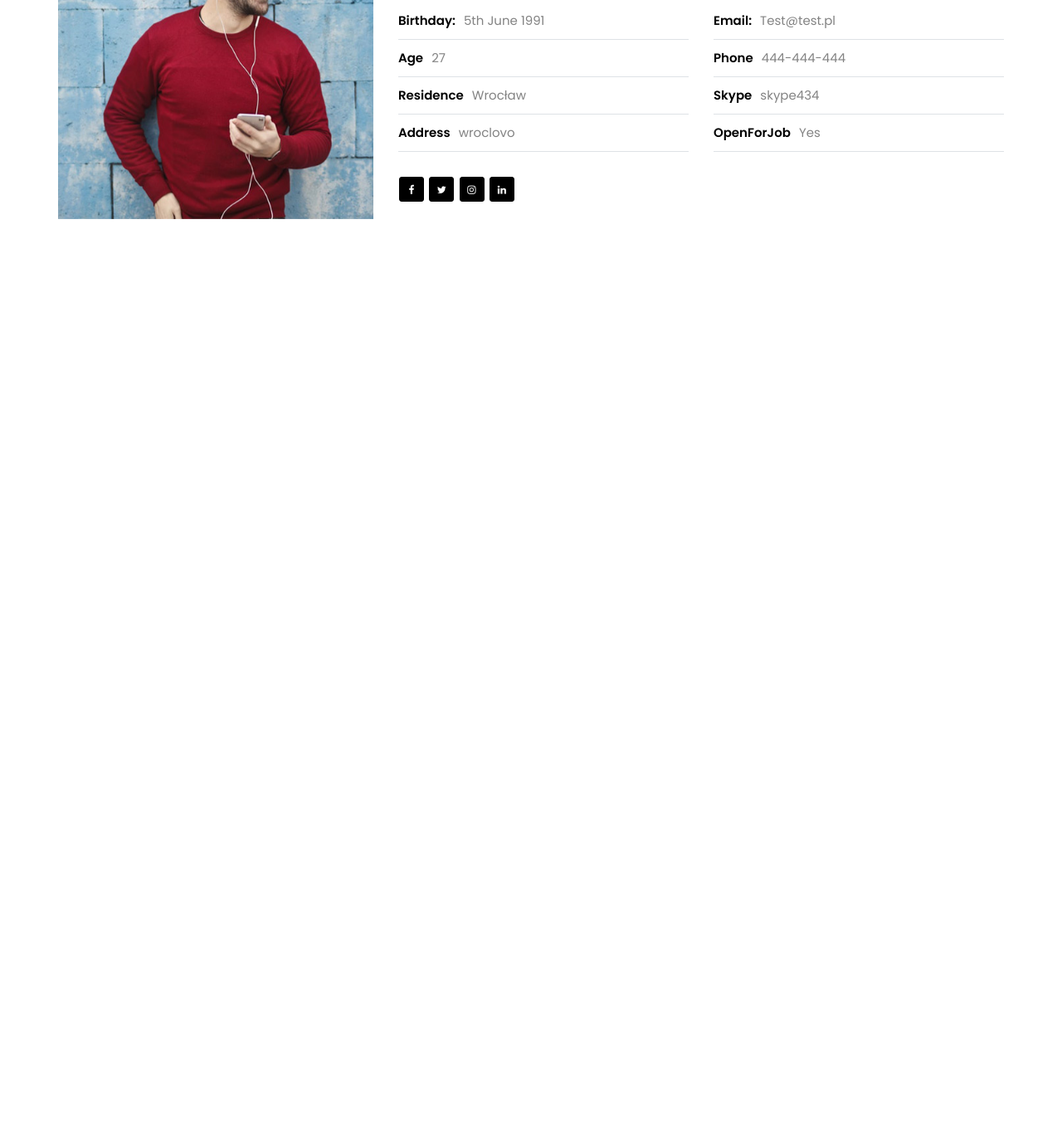
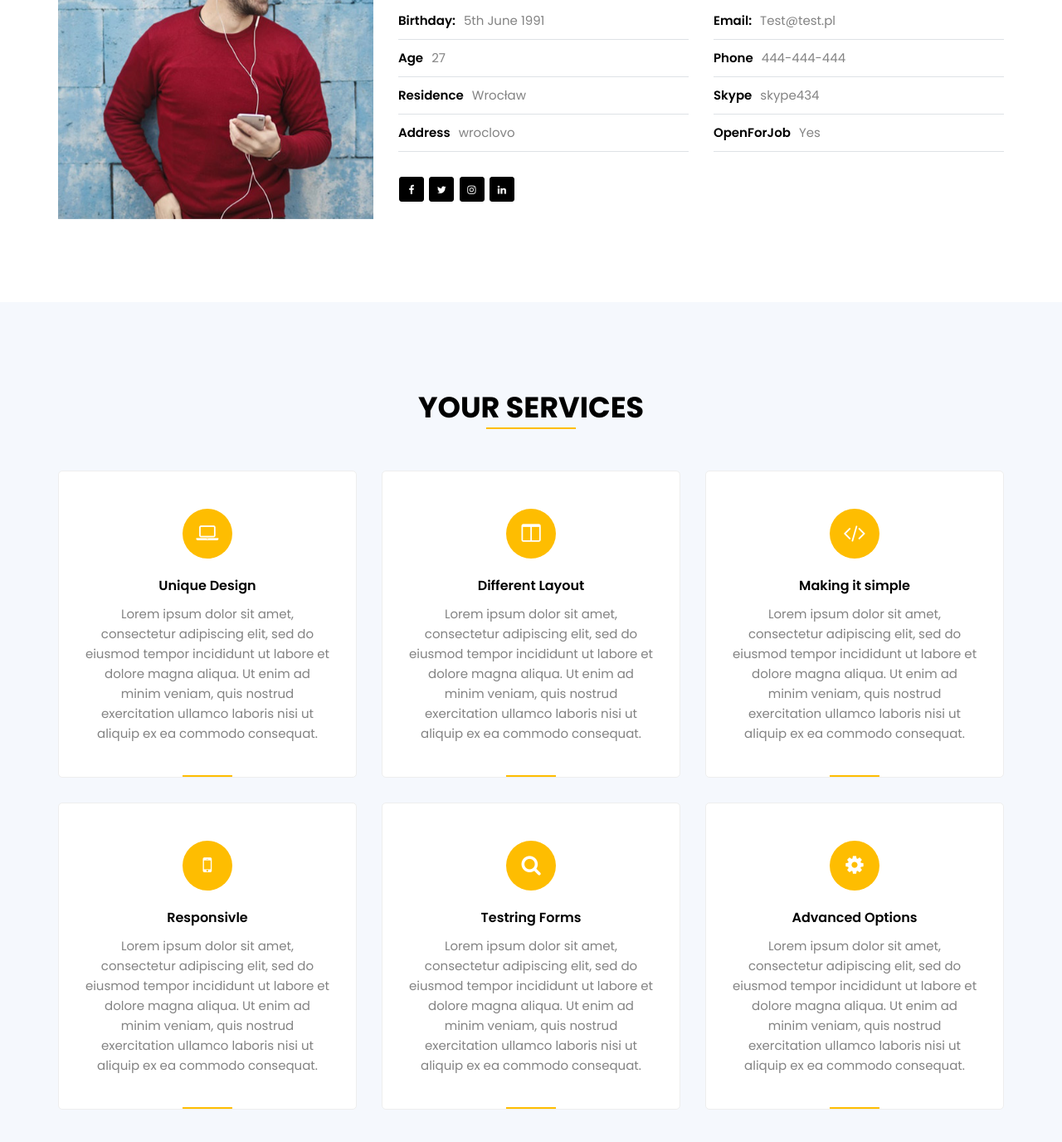
Before and after one commit to Andrzej1991/PortfolioPage, a plain HTML site: page index.html in a window 1280 px wide. Shown: the part 1228-2604 px from the top of the page at 83% size. Before the commit the page ends 1592 px from the top, so only its background shows below. Drawn offline with Linux system fonts and the light colour scheme.

Commit message:
added services section

```diff
--- a/index.html
+++ b/index.html
@@ -109,6 +109,74 @@
       </div>
     </div>
   </section>
+  <section class="services">
+    <div class="container">
+      <div class="row">
+        <div class="section-title text-center">
+          <h1>Your Services</h1>
+        </div>
+      </div>
+      <div class="row">
+        <div class="service-content">
+            <div class="box">
+              <div class="icon">
+                <i class="fa fa-laptop"></i>
+              </div>
+              <h5>Unique Design</h5>
+              <p>Lorem ipsum dolor sit amet, consectetur adipiscing elit, sed do eiusmod tempor incididunt ut labore et
+                dolore magna aliqua. Ut enim ad minim veniam, quis nostrud exercitation ullamco laboris nisi ut aliquip
+                ex ea commodo consequat.</p>
+            </div>
+            <div class="box">
+              <div class="icon">
+              <i class="fa fa-columns">
+              </i></div>
+              <h5>Different Layout</h5>
+              <p>Lorem ipsum dolor sit amet, consectetur adipiscing elit, sed do eiusmod tempor incididunt ut labore et
+                dolore magna aliqua. Ut enim ad minim veniam, quis nostrud exercitation ullamco laboris nisi ut aliquip
+                ex ea commodo consequat.</p>
+            </div>
+            <div class="box">
+              <div class="icon">
+              <i class="fa fa-code">
+              </i></div>
+              <h5>Making it simple</h5>
+              <p>Lorem ipsum dolor sit amet, consectetur adipiscing elit, sed do eiusmod tempor incididunt ut labore et
+                dolore magna aliqua. Ut enim ad minim veniam, quis nostrud exercitation ullamco laboris nisi ut aliquip
+                ex ea commodo consequat.</p>
+            </div>
+            <div class="box">
+              <div class="icon">
+              <i class="fa fa-mobile">
+              </i></div>
+              <h5>Responsivle</h5>
+              <p>Lorem ipsum dolor sit amet, consectetur adipiscing elit, sed do eiusmod tempor incididunt ut labore et
+                dolore magna aliqua. Ut enim ad minim veniam, quis nostrud exercitation ullamco laboris nisi ut aliquip
+                ex ea commodo consequat.</p>
+            </div>
+            <div class="box">
+              <div class="icon">
+              <i class="fa fa-search">
+              </i></div>
+              <h5>Testring Forms</h5>
+              <p>Lorem ipsum dolor sit amet, consectetur adipiscing elit, sed do eiusmod tempor incididunt ut labore et
+                dolore magna aliqua. Ut enim ad minim veniam, quis nostrud exercitation ullamco laboris nisi ut aliquip
+                ex ea commodo consequat.</p>
+            </div>
+            <div class="box">
+              <div class="icon">
+              <i class="fa fa-cog">
+              </i></div>
+              <h5>Advanced Options</h5>
+              <p>Lorem ipsum dolor sit amet, consectetur adipiscing elit, sed do eiusmod tempor incididunt ut labore et
+                dolore magna aliqua. Ut enim ad minim veniam, quis nostrud exercitation ullamco laboris nisi ut aliquip
+                ex ea commodo consequat.</p>
+            </div>
+        </div>
+      </div>
+    </div>
+  </section>
+
   <script src="script.js"></script>
 </body>
 
--- a/style.css
+++ b/style.css
@@ -86,6 +86,46 @@ header .navbar ul li a.active::before {
   display: flex;
   flex-wrap: wrap;
 }
+
+.section-title {
+  flex: 0 0 100%;
+  max-width: 100%;
+  margin-bottom: 40px;
+}
+
+.section-title h1 {
+  display: inline-block;
+  font-size: 35px;
+  text-transform: uppercase;
+  font-weight: 700;
+  color: #000000;
+  margin: 0 0 10px;
+  position: relative;
+}
+
+.section-title h1:before {
+  content: "";
+  left: 0;
+  position: absolute;
+  height: 2px;
+  right: 30%;
+  background-color: #febd01;
+  bottom: 0px;
+}
+
+.text-center {
+  text-align: center !important;
+}
+.text-left {
+  text-align: left !important;
+}
+.text-right {
+  text-align: right !important;
+}
+.text-bottom {
+  text-align: bottom !important;
+}
+
 /*Home Section*/
 
 .home {
@@ -167,32 +207,6 @@ header .navbar ul li a.active::before {
 .about-me {
   padding: 100px 15px;
   background-color: #ffffff;
-}
-
-.about-me .section-title {
-  flex: 0 0 100%;
-  max-width: 100%;
-  margin-bottom: 40px;
-}
-
-.about-me .section-title h1 {
-  display: inline-block;
-  font-size: 35px;
-  text-transform: uppercase;
-  font-weight: 700;
-  color: #000000;
-  margin: 0 0 10px;
-  position: relative;
-}
-
-.about-me .section-title h1:before {
-  content: "";
-  left: 0;
-  position: absolute;
-  height: 2px;
-  right: 30%;
-  background-color: #febd01;
-  bottom: 0px;
 }
 
 .text-uppercase {
@@ -310,3 +324,80 @@ header .navbar ul li a.active::before {
 .about-me .about-content .text .social-links a:hover .fa {
   color: #000000;
 }
+
+/* Services */
+
+.services {
+  background-color: #f5f8fd;
+  padding: 100px 0px 70px;
+}
+
+.services .section-title h1:before {
+  left: 30%;
+}
+
+.services .service-content {
+  flex: 0 0 100%;
+  max-width: 100%;
+  display: flex;
+  flex-wrap: wrap;
+  justify-content: space-between;
+}
+
+.services .service-content .box {
+  background-color: #ffffff;
+  padding: 30px;
+  flex: 0 0 calc(33.33% - 20px);
+  margin-bottom: 30px;
+  border: 1px solid #eeeeee;
+  text-align: center;
+  position: relative;
+  border-radius: 5px;
+}
+
+.services .service-content .box::before {
+  content: "";
+  height: 2px;
+  background-color: #febd01;
+  position: absolute;
+  bottom: 0px;
+  width: 60px;
+  left: 0;
+  right: 0;
+  margin: auto;
+  transition: all .5s ease;
+}
+
+.services .service-content .box:hover::before {
+  width: 100%;
+}
+
+.services .service-content .box .icon {
+  height: 60px;
+  width: 60px;
+  background-color: #febd01;
+  margin: 15px auto 20px;
+  border-radius: 50%;
+  text-align: center;
+}
+
+.services .service-content .box .icon .fa {
+  font-size: 25px;
+  color: #ffffff;
+  line-height: 60px;
+}
+
+.services .service-content .box h5 {
+  font-size: 16px;
+  font-weight: 600;
+  color: #000000;
+  margin: 0;
+}
+
+.services .service-content .box p{
+  font-size: 15px;
+  font-weight: 400;
+  line-height: 24px;
+  color: #838383;
+  margin: 10px 0 10px;
+}
```
